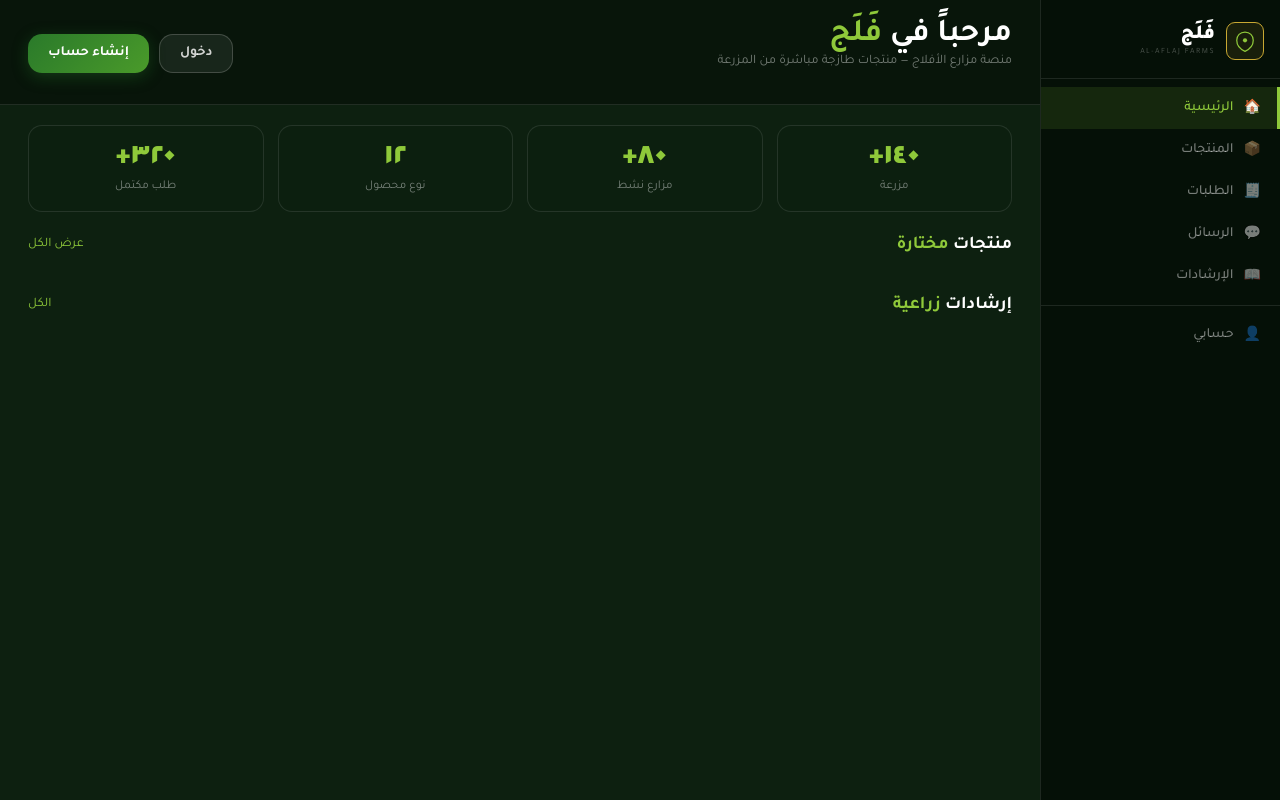
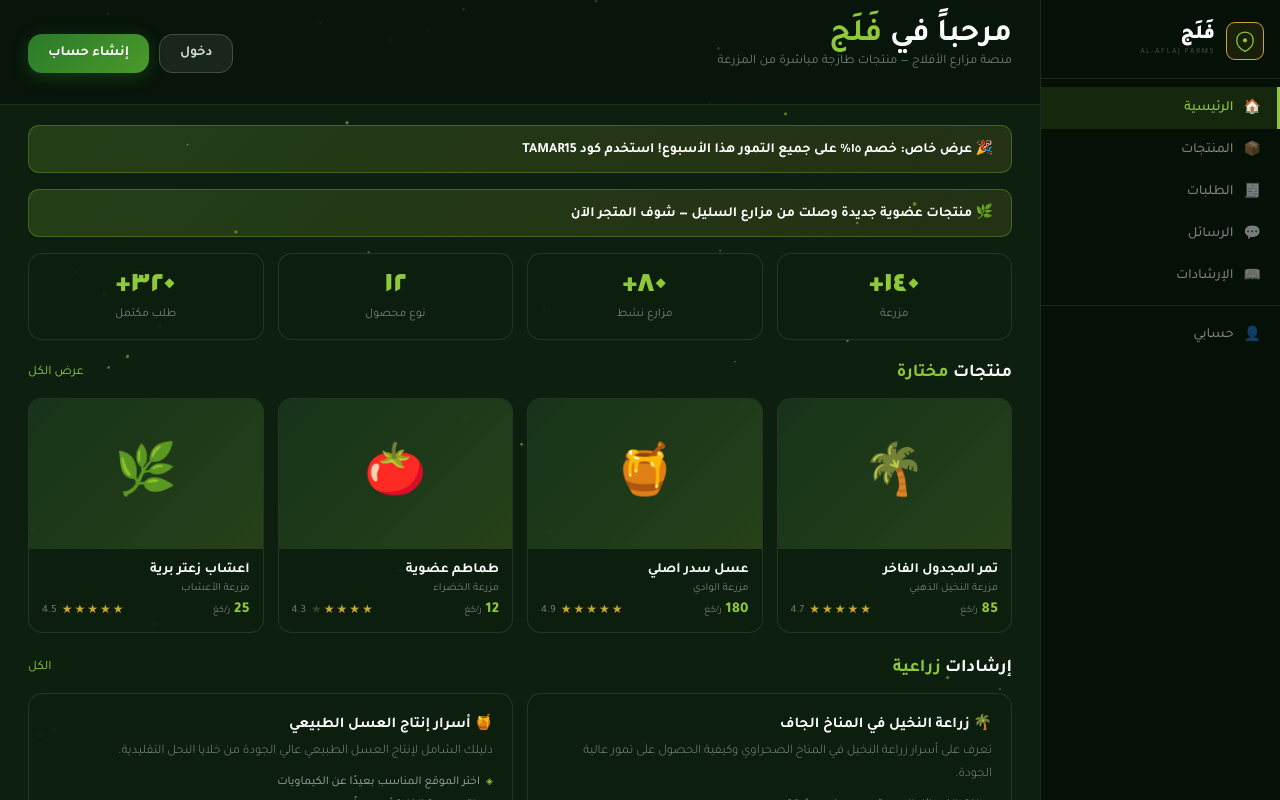
Before and after one commit to wlyx69/farm-project, a plain HTML site: page index.html in a window 1280 px wide. Drawn offline with Linux system fonts and the light colour scheme; files that its build step writes are made by us from their sources.

Commit message:
Update index.html

```diff
--- a/index.html
+++ b/index.html
@@ -6,7 +6,7 @@
 <meta name="viewport" content="width=device-width,initial-scale=1.0">
 <title>فَلَج — منصة مزارع الأفلاج</title>
 <link href="https://fonts.googleapis.com/css2?family=Tajawal:wght@300;400;500;700;800;900&display=swap" rel="stylesheet">
-<link rel="stylesheet" href="../style/style.css">
+<link rel="stylesheet" href="style.css">
 </head>
 <body>
 <canvas id="bgc"></canvas>
@@ -471,6 +471,6 @@
 </div>
 
 <div id="print-area" style="display:none"></div>
-<script src="../js/main.js"></script>
+<script src="main.js"></script>
 </body>
 </html>
```
